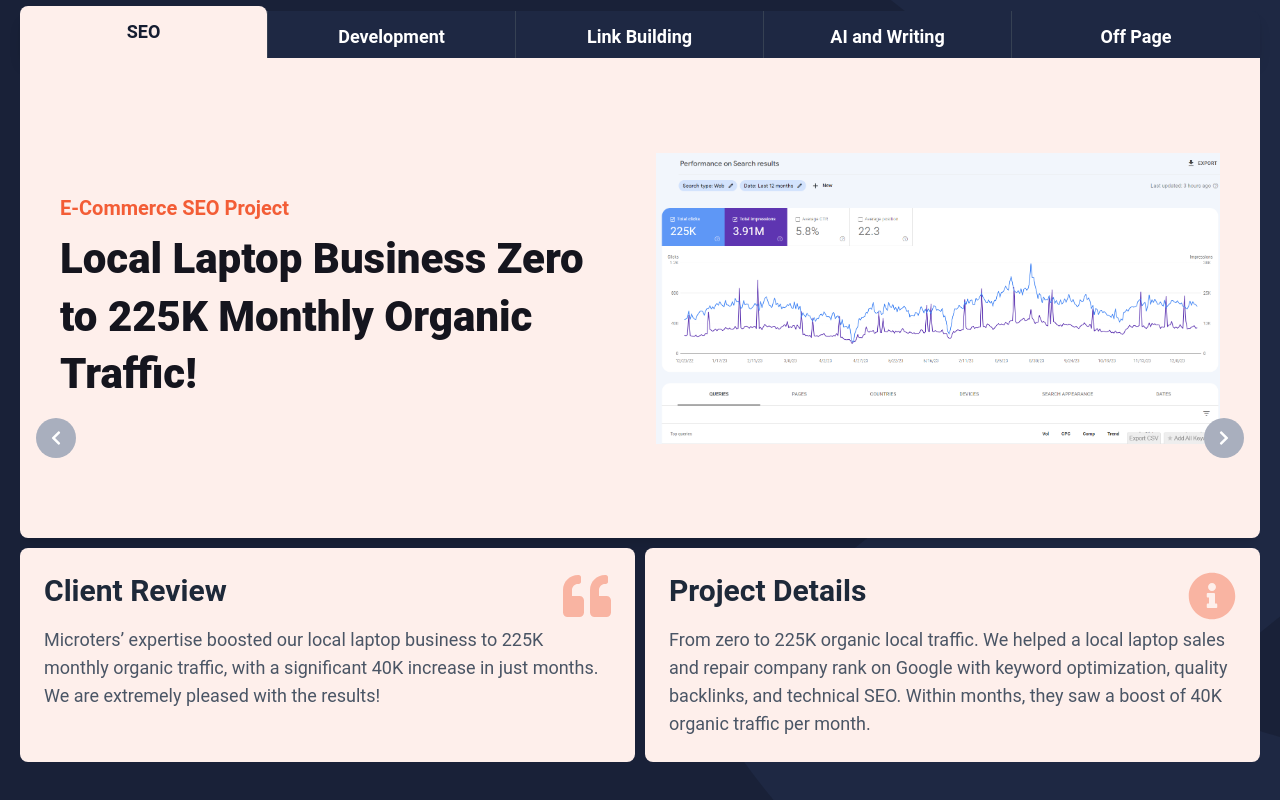
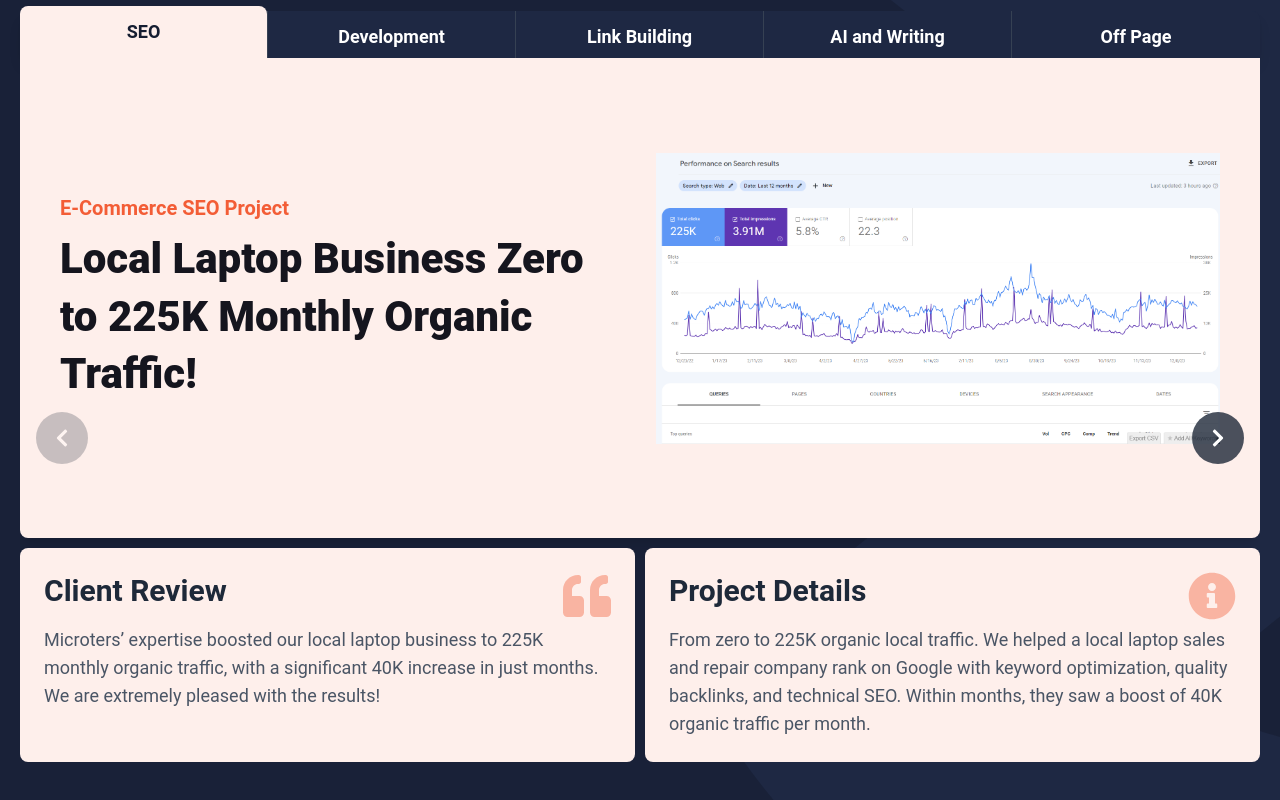
Before and after one commit to microters/microters, a Next.js app: page / in a window 1280 px wide. Shown: the part 6383-7183 px from the top of the page. Built offline with nearby package versions, Linux system fonts and the light colour scheme.

Commit message:
`Added isBeginning and isEnd state variables and updated navigation buttons to reflect disabled state when at beginning or end of swiper`

```diff
--- a/src/app/components/common/ProjectTabs.jsx
+++ b/src/app/components/common/ProjectTabs.jsx
@@ -13,6 +13,8 @@ import ProjectSlide from "./ProjectSlide";
 
 const ProjectTabs = () => {
   const [activeTab, setActiveTab] = useState(PROJECT_TABS[0].key);
+  const [isBeginning, setIsBeginning] = useState(true);
+  const [isEnd, setIsEnd] = useState(false);
 
   const slides = PROJECT_SLIDES[activeTab];
   const totalSlides = slides.length;
@@ -32,7 +34,7 @@ const ProjectTabs = () => {
                 {PROJECT_TABS.map((tab, index) => (
                     <li
                         key={tab.key}
-                        className={`relative w-full lg:w-1/5 shrink-0 ${index < PROJECT_TABS.length - 1 ? 'border-r border-gray-700' : ''} transition-all duration-300`}
+                        className={`relative w-full lg:w-1/5 shrink-0 ${index < PROJECT_TABS.length - 1 ? 'border-b border-gray-700 lg:border-r lg:border-b-0' : ''} transition-all duration-300`}
                         role="presentation"
                     >
                         <button
@@ -63,9 +65,17 @@ const ProjectTabs = () => {
             modules={[Navigation]}
             slidesPerView={1}
             spaceBetween={30}
+            onSlideChange={(swiper) => {
+                setIsBeginning(swiper.isBeginning);
+                setIsEnd(swiper.isEnd);
+            }}
+            onInit={(swiper) => {
+                setIsBeginning(swiper.isBeginning);
+                setIsEnd(swiper.isEnd);
+            }}
             navigation={{
-            nextEl: ".swiper-button-next-custom",
-            prevEl: ".swiper-button-prev-custom",
+                nextEl: '.swiper-button-next-custom',
+                prevEl: '.swiper-button-prev-custom',
             }}
             className="w-full"
         >
@@ -79,19 +89,13 @@ const ProjectTabs = () => {
         {/* Navigation Arrows (Custom style to match image) */}
         {totalSlides > 1 && (
             <div className="absolute top-1/2 left-0 right-0 transform -translate-y-1/2 flex justify-between px-4 z-40">
-            {/* Prev Button */}
-            <div
-              className="swiper-button-prev-custom cursor-pointer p-3 rounded-full transition-colors focus:outline-none"
-              style={{ backgroundColor: NAV_COLOR }}
-            >
-              <FaChevronLeft className="w-4 h-4 text-white" />
+                <div className={`swiper-button-prev-custom cursor-pointer p-4 rounded-full transition-all focus:outline-none bg-gray-800/80 ${isBeginning ? 'opacity-30 pointer-events-none' : 'hover:bg-gray-700'}`}>
+                    <FaChevronLeft className="w-5 h-5 text-white" />
                 </div>
-            {/* Next Button */}
-            <div
-              className="swiper-button-next-custom cursor-pointer p-3 rounded-full transition-colors focus:outline-none"
-              style={{ backgroundColor: NAV_COLOR }}
-            >
-              <FaChevronRight className="w-4 h-4 text-white" />
+
+                {/* Next Button - Disabled state applied */}
+                <div className={`swiper-button-next-custom cursor-pointer p-4 rounded-full transition-all focus:outline-none bg-gray-800/80 ${isEnd ? 'opacity-30 pointer-events-none' : 'hover:bg-gray-700'}`}>
+                    <FaChevronRight className="w-5 h-5 text-white" />
                 </div>
             </div>
         )}
```
Lines whose indentation alone changed are shown as unchanged.
